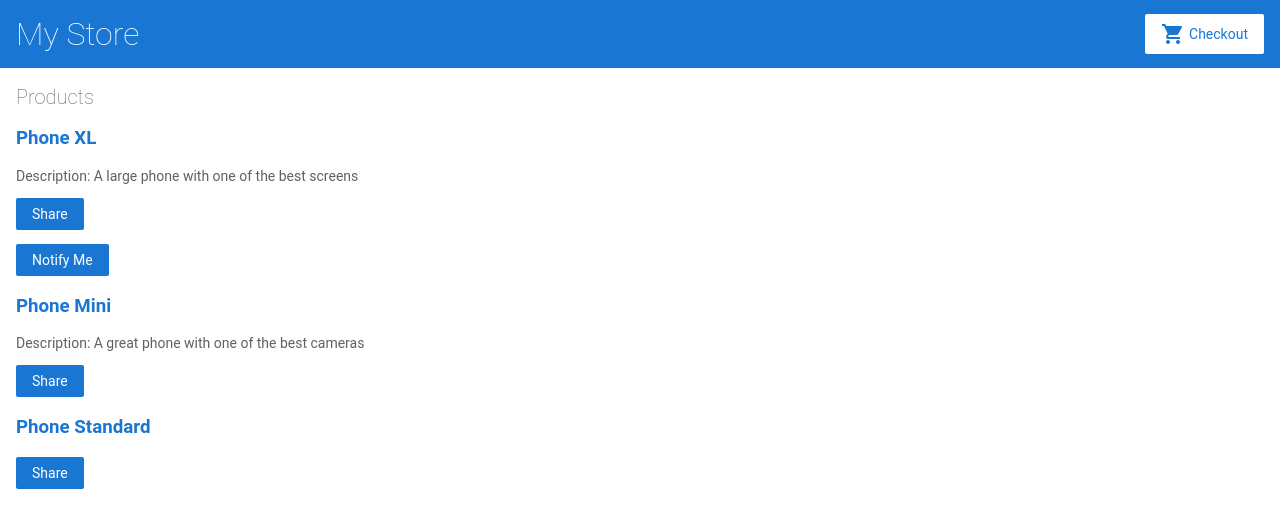
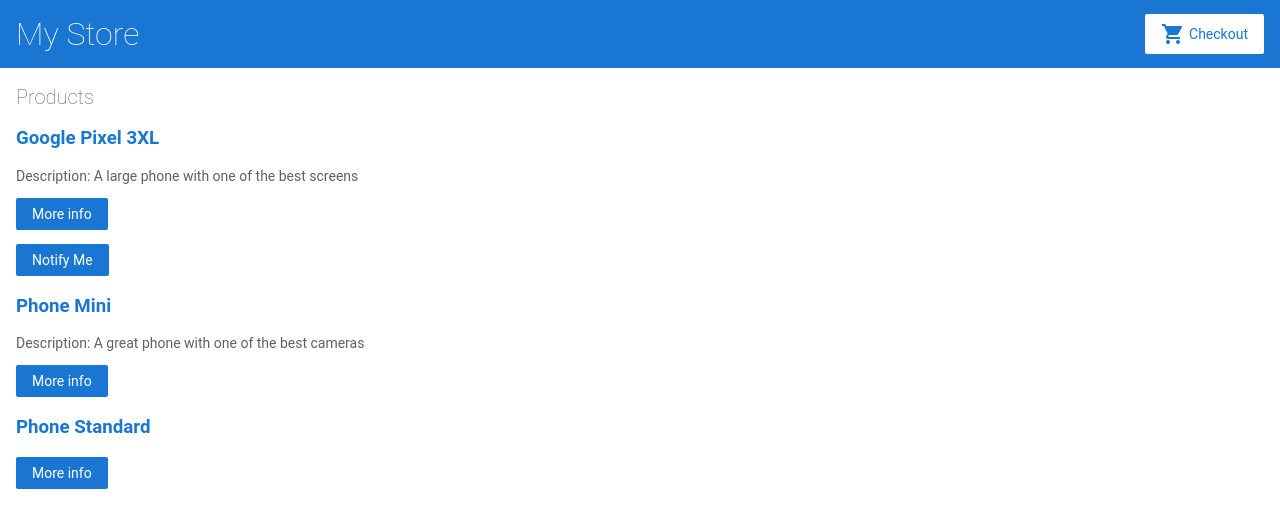
Before and after one commit to gabrielchristino/Angular-project, an Angular app: page / in a window 1280 px wide. Shown: the top 528 px of the page. Built offline with nearby package versions, Linux system fonts and the light colour scheme.

Commit message:
New functions

```diff
--- a/src/app/product-list/product-list.component.html
+++ b/src/app/product-list/product-list.component.html
@@ -10,8 +10,8 @@
     Description: {{ product.description }}
   </p>
 
-  <button (click)="share()">
-    Share
+  <button (click)="share(product.name)">
+    More info
   </button>
 
   <app-product-alerts
--- a/src/app/product-list/product-list.component.ts
+++ b/src/app/product-list/product-list.component.ts
@@ -10,8 +10,9 @@ import { products } from '../products';
 export class ProductListComponent {
   products = products;
 
-  share() {
-    window.alert('The product has been shared!');
+  share(produto) {
+    //window.alert('The product has been shared!');
+    window.open("https://www.google.com.br/search?q=" + produto)
   }
 
   onNotify() {
--- a/src/app/products.ts
+++ b/src/app/products.ts
@@ -1,6 +1,6 @@
 export const products = [
   {
-    name: 'Phone XL',
+    name: 'Google Pixel 3XL',
     price: 799,
     description: 'A large phone with one of the best screens'
   },
```
